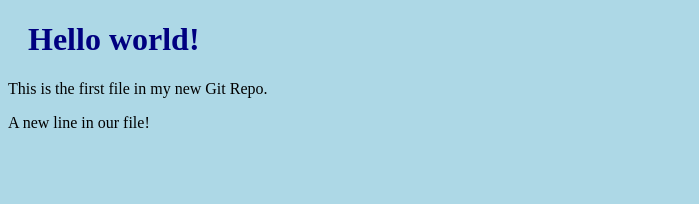
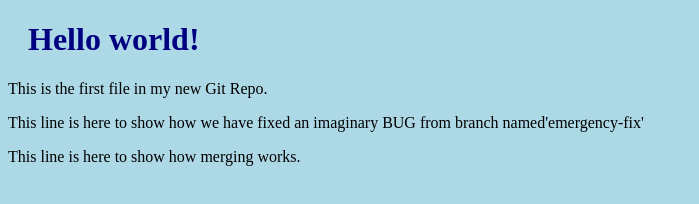
Before and after one commit to Joydeep75/W3Repo, a plain HTML site: page index.html in a window 1280 px wide. Shown: the whole page, without its empty margins (0-699 px from the left). Drawn offline with Linux system fonts and the light colour scheme.

Commit message:
updated index.html with emergency fix

```diff
--- a/index.html
+++ b/index.html
@@ -8,7 +8,8 @@
 
 <h1>Hello world!</h1>
 <p>This is the first file in my new Git Repo.</p>
-<p>A new line in our file!</p>
+<p>This line is here to show how we have fixed an imaginary BUG from branch named'emergency-fix'</p>
+<p>This line is here to show how merging works.</p>
 
 </body>
 </html>
```
